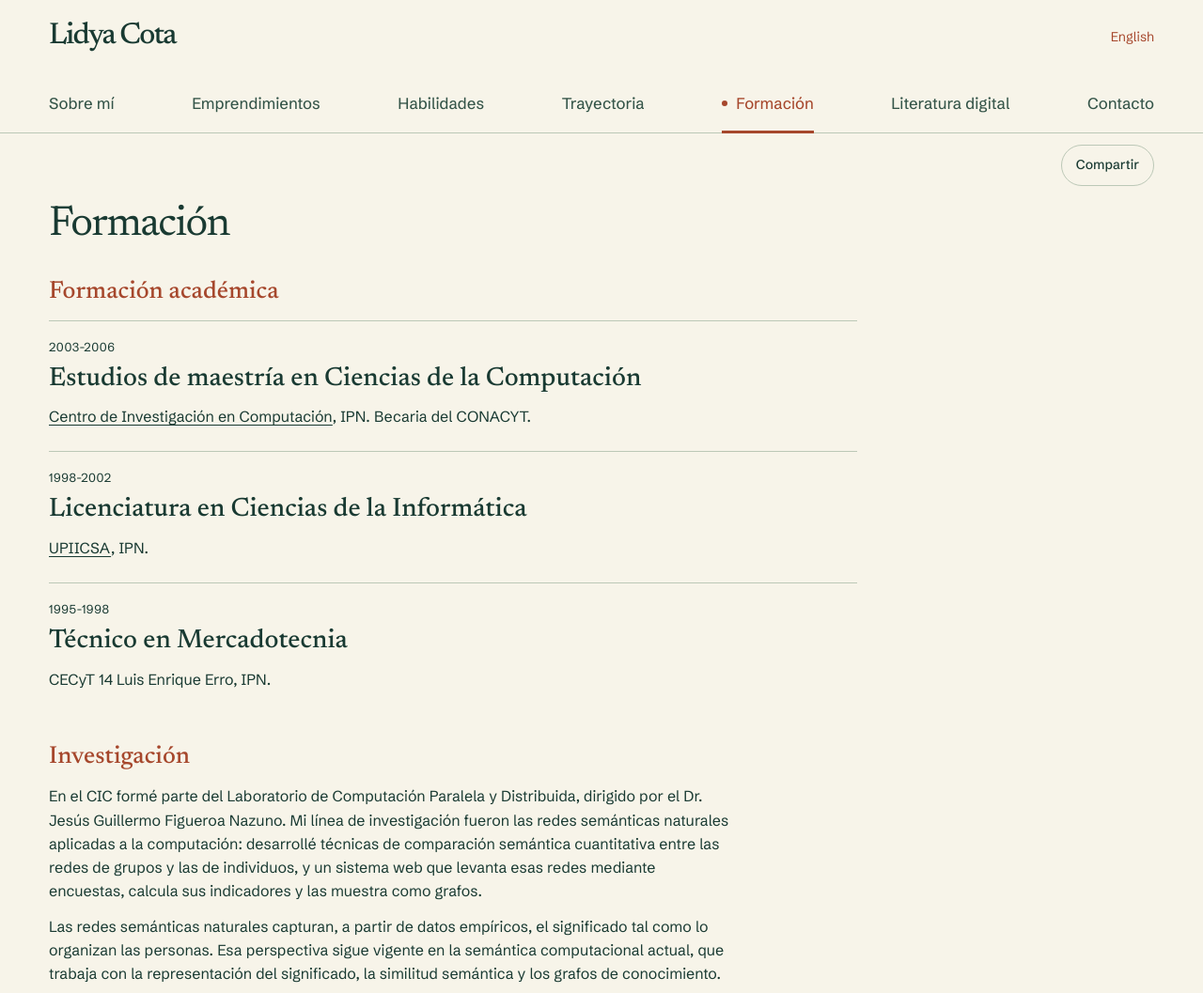
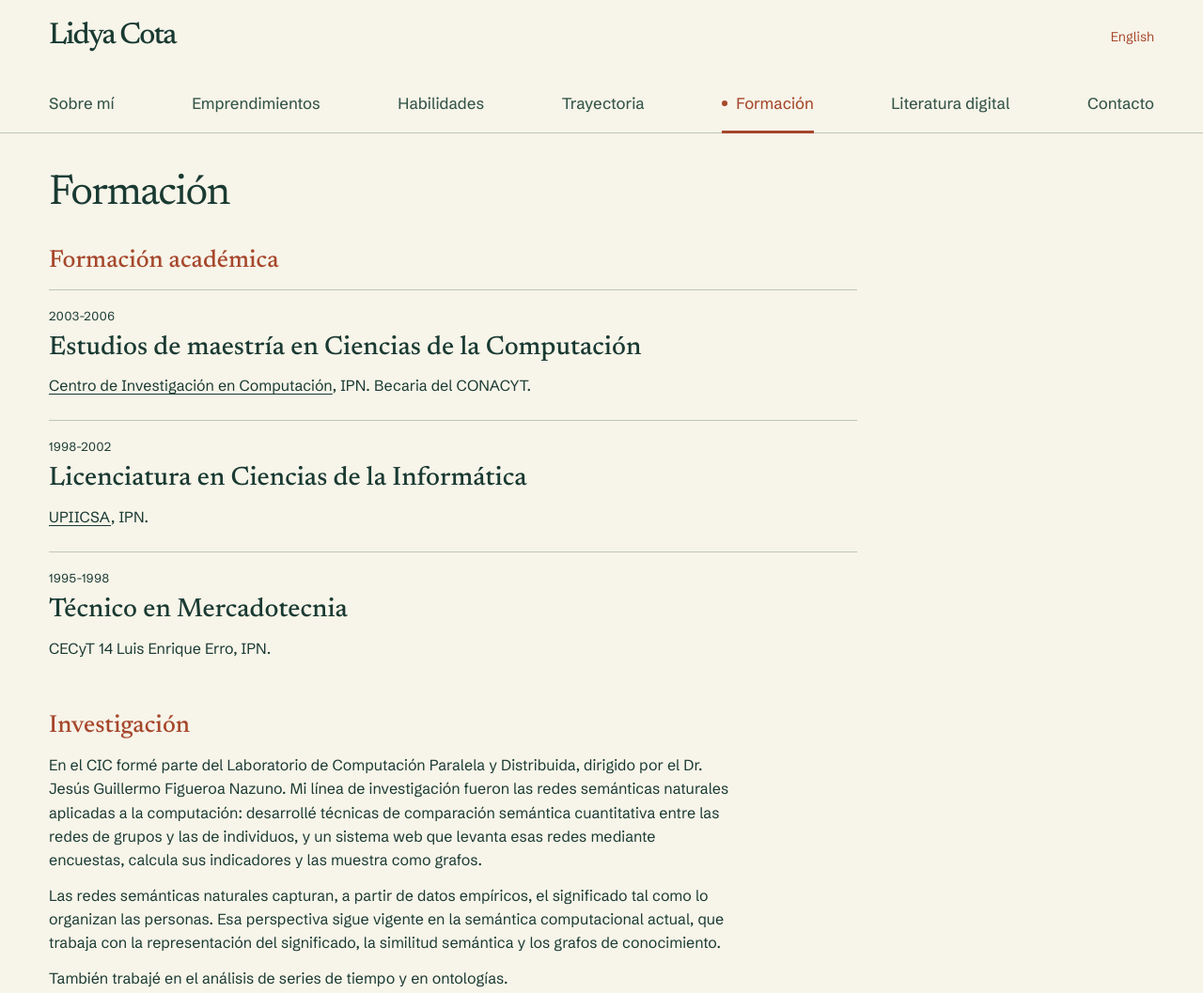
Before and after one commit to lidyacota/lidyacota, a plain HTML site: page formacion/index.html in a window 1280 px wide. Shown: the top 1057 px of the page at 94% size. Drawn offline with Linux system fonts and the light colour scheme.

Commit message:
Quitar el botón Compartir en formacion

```diff
--- a/formacion/index.html
+++ b/formacion/index.html
@@ -78,11 +78,6 @@
       <a href="/contacto/" data-target="contacto">Contacto</a>
     </nav>
   </div>
-  <div class="share-tools inner" hidden>
-    <button class="share-button" type="button"></button>
-    <span class="share-status" role="status"></span>
-    <input class="share-url" type="text" readonly hidden>
-  </div>
   <div class="inner" id="contenido" tabindex="-1">
     <section class="panel" id="formacion" aria-labelledby="t-formacion">
       <div class="banda">
@@ -138,6 +133,5 @@
   </div>
 </footer>
 <script src="/assets/site.js" defer></script>
-<script src="/assets/share.js" defer></script>
 </body>
 </html>
```
